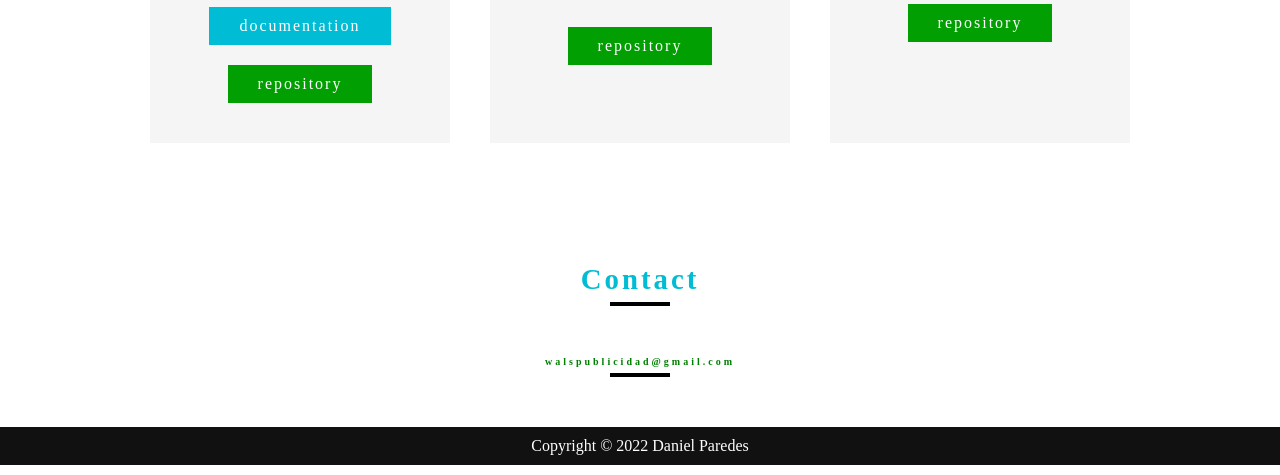
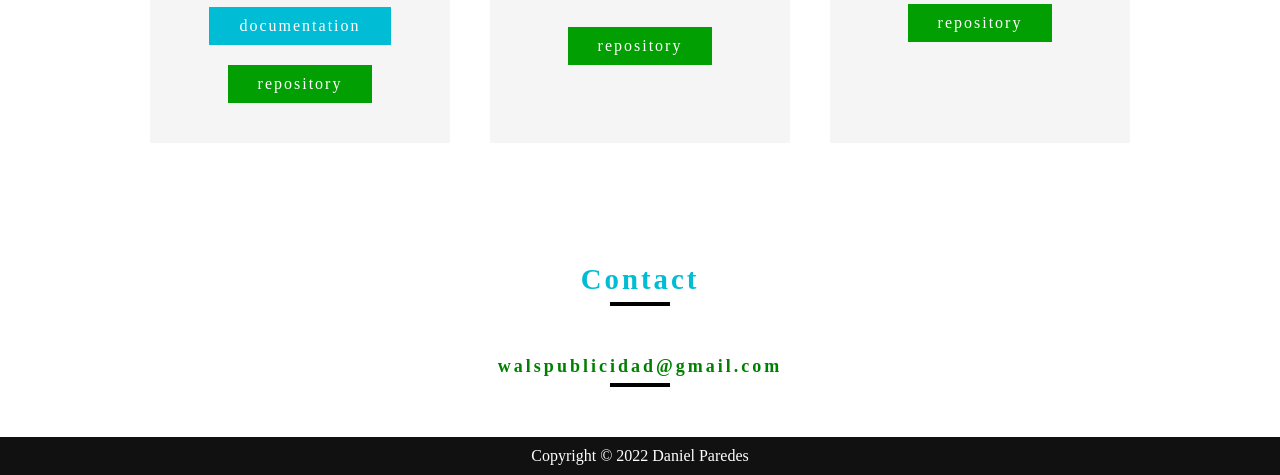
Before and after one commit to DanielWallsCode/briefcase, a plain HTML site: page index.html in a window 1280 px wide. Shown: the part 4132-4607 px from the top of the page. Drawn offline with Linux system fonts and the light colour scheme.

Commit message:
Update index.html

```diff
--- a/index.html
+++ b/index.html
@@ -182,7 +182,7 @@
 
     <div class="title" id="contac">
         <h2>Contact</h2>
-        <h2 style="margin-top: 60px; margin-bottom: 60px; color: green; font-size: 10px ">walspublicidad@gmail.com</h2>
+        <h2 style="margin-top: 60px; margin-bottom: 60px; color: green; font-size: 18px ">walspublicidad@gmail.com</h2>
 
     <div class="copyright">
         <p>Copyright © 2022 Daniel Paredes</p>
```
